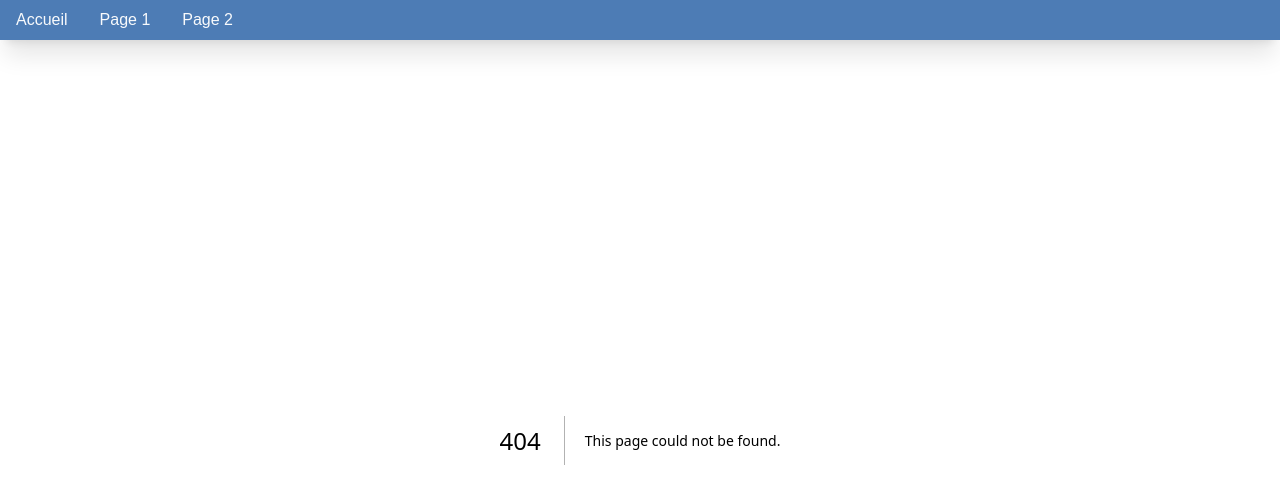
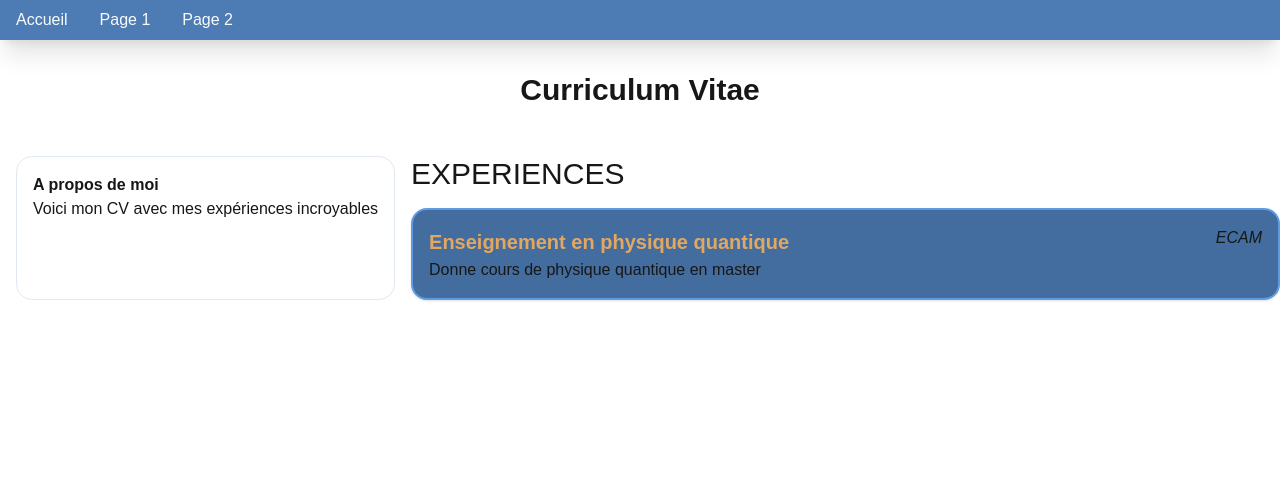
Before and after one commit to DocteurGaufre/exam-blog, a Next.js app: page /cv in a window 1280 px wide. Before the commit this address had no page. Shown: the top 504 px of the page. Built offline with nearby package versions, Linux system fonts and the light colour scheme.

Commit message:
Template blog

```diff
--- a/app/blog/new/page.tsx
+++ b/app/blog/new/page.tsx
@@ -1,29 +1,53 @@
 import { addArticle } from '@/lib/blog'
 import Link from 'next/link'
+import { Field } from '@/components/Field'
+import { Button } from '@/components/Button'
 
 export default function NewPostPage() {
   return (
     <div className="container mx-auto p-4 max-w-2xl">
+
+      {/* Titre de la page */}
       <h1 className="text-center text-3xl my-8 font-bold">Créer un nouvel article</h1>
 
-      <form action={addArticle} className='border rounded p-6 shadow-lg bg-[#071e26]'>
-        <label className="block my-4">
-          <span className="text-slate-50 block mb-2 font-bold">Titre :</span>
-          <input className="border w-full p-2 rounded" name="title" required placeholder="Titre de votre article" />
+      {/* Formulaire d'ajout d'article */}
+      <form action={addArticle} className='border rounded p-6 shadow-lg bg-[#071e26] flex flex-col gap-6'>
+
+        {/* Label et input pour le titre */}
+        <Field
+          label="Titre :"
+          name="title"
+          placeholder="Titre de votre article"
+          required
+          // On stylise le conteneur (le label) pour empiler le texte et l'input
+          className="flex flex-col gap-2 text-slate-50 font-bold"
+          // On stylise l'input lui-même (surcharge du style par défaut si nécessaire)
+          inputClassName="border w-full p-2 rounded text-white font-normal"
+        />
+
+        {/* Label et textarea pour le contenu */}
+        <label className="flex flex-col gap-2 text-slate-50 font-bold">
+          Contenu :
+          <textarea
+            className="border w-full p-2 h-40 rounded text-white font-normal"
+            name="content"
+            required
+            placeholder="Écrivez votre contenu ici..."
+          />
         </label>
 
-        <label className="block my-4">
-          <span className="text-slate-50 block mb-2 font-bold">Contenu :</span>
-          <textarea className="border w-full p-2 h-40 rounded" name="content" required placeholder="Écrivez votre contenu ici..." />
-        </label>
-
-        <div className="flex justify-between items-center mt-6">
+        {/* Boutons d'annulation et de soumission */}
+        <div className="flex justify-between items-center mt-2">
           <Link href="/blog" className="text-slate-300 hover:text-white underline">
             Annuler
           </Link>
-          <button type="submit" className="bg-cyan-600 border-cyan-800 border-2 text-white rounded px-4 py-2 hover:bg-cyan-700 font-bold">
+
+          <Button
+            type="submit"
+            className="w-auto mx-5 bg-cyan-600 hover:bg-cyan-700 border-cyan-800 border-2"
+          >
             Créer
-          </button>
+          </Button>
         </div>
       </form>
     </div>
--- /dev/null
+++ b/app/cv/page.tsx
@@ -0,0 +1,26 @@
+import CvEntry from "@/components/CvEntry"
+
+export default function Cv() {
+    return (
+        <>
+            <h1 className="text-center text-3xl my-8 font-bold">Curriculum Vitae</h1>
+
+            <div className="lg:flex">
+                <section className="border border-slate-200 rounded-2xl p-4 m-4">
+                    <h2 className="font-bold">A propos de moi</h2>
+                    <p>Voici mon CV avec mes expériences incroyables</p>
+                </section>
+
+                <section className="lg:grow">
+                    <h2 className="text-3xl my-4">EXPERIENCES</h2>
+
+                    <CvEntry title="Enseignement en physique quantique" employer="ECAM">
+                        <ul>
+                            <li>Donne cours de physique quantique en master</li>
+                        </ul>
+                    </CvEntry>
+                </section>
+            </div>
+        </>
+    )
+}
--- /dev/null
+++ b/components/CvEntry.tsx
@@ -0,0 +1,19 @@
+import { ReactNode } from "react"
+
+type CvEntry = {
+    title: string
+    employer: string
+    children: ReactNode
+}
+
+export default function CvEntry(props: CvEntry) {
+    return (
+        <div className="p-4 border-2 bg-[#436d9e] border-[#609be2] rounded-2xl shadow mx my-4">
+            <div className="flex items-center justify-between">
+                <h3 className="text-xl font-bold text-[#e2a760]">{props.title}</h3>
+                <h3 className="mb-2 italic">{props.employer}</h3>
+            </div>
+            {props.children}
+        </div>
+    )
+}
--- a/db/schema.ts
+++ b/db/schema.ts
@@ -1,8 +1,8 @@
-import { boolean, pgTable, text, uuid } from 'drizzle-orm/pg-core'
+import { boolean, pgTable, text, uuid } from 'drizzle-orm/pg-core';
 
 export const blogTable = pgTable('blog', {
-  id: uuid().defaultRandom().primaryKey(),
-  title: text().notNull(),
-  content: text().notNull(),
-  done: boolean().default(false).notNull(),
-})
+  id: uuid('id').defaultRandom().primaryKey(),
+  title: text('title').notNull(),
+  content: text('content').notNull(),
+  done: boolean('done').default(false).notNull(),
+});
--- a/docker-compose.yaml
+++ b/docker-compose.yaml
@@ -2,6 +2,8 @@ services:
   db:
     image: postgres:16
     restart: always
+    ports:
+      - "5432:5432"
     environment:
       POSTGRES_USER: root
       POSTGRES_PASSWORD: hello
```
